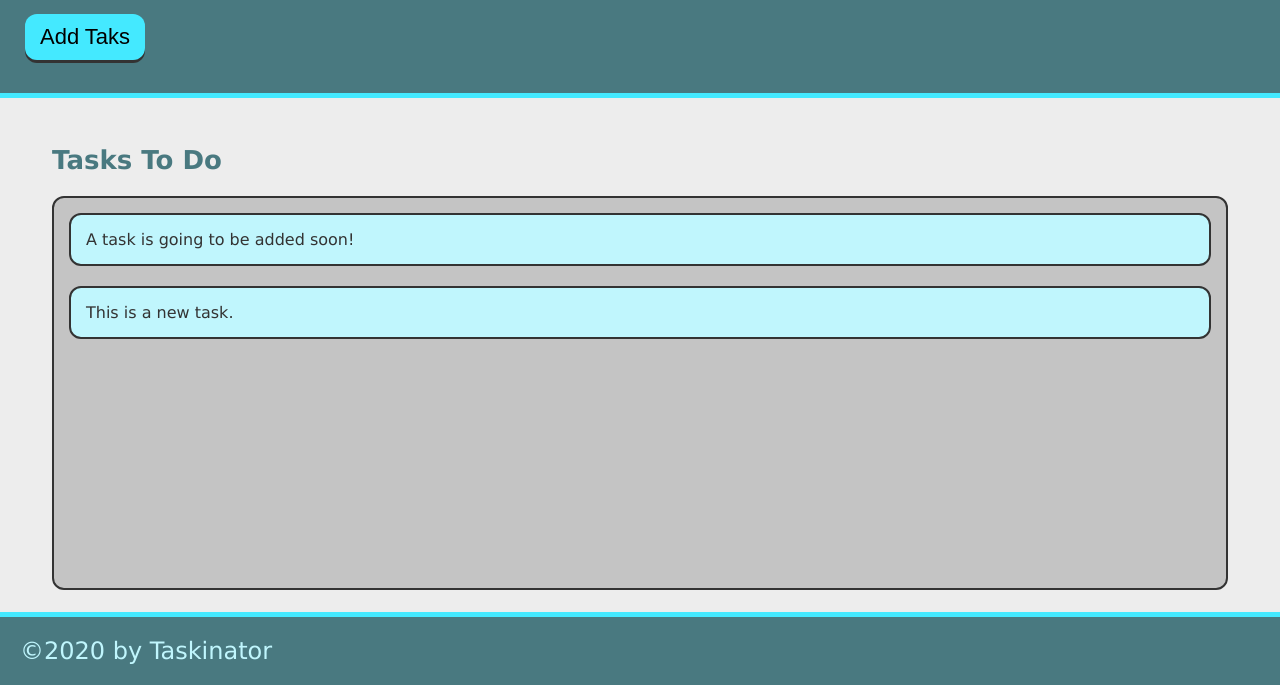
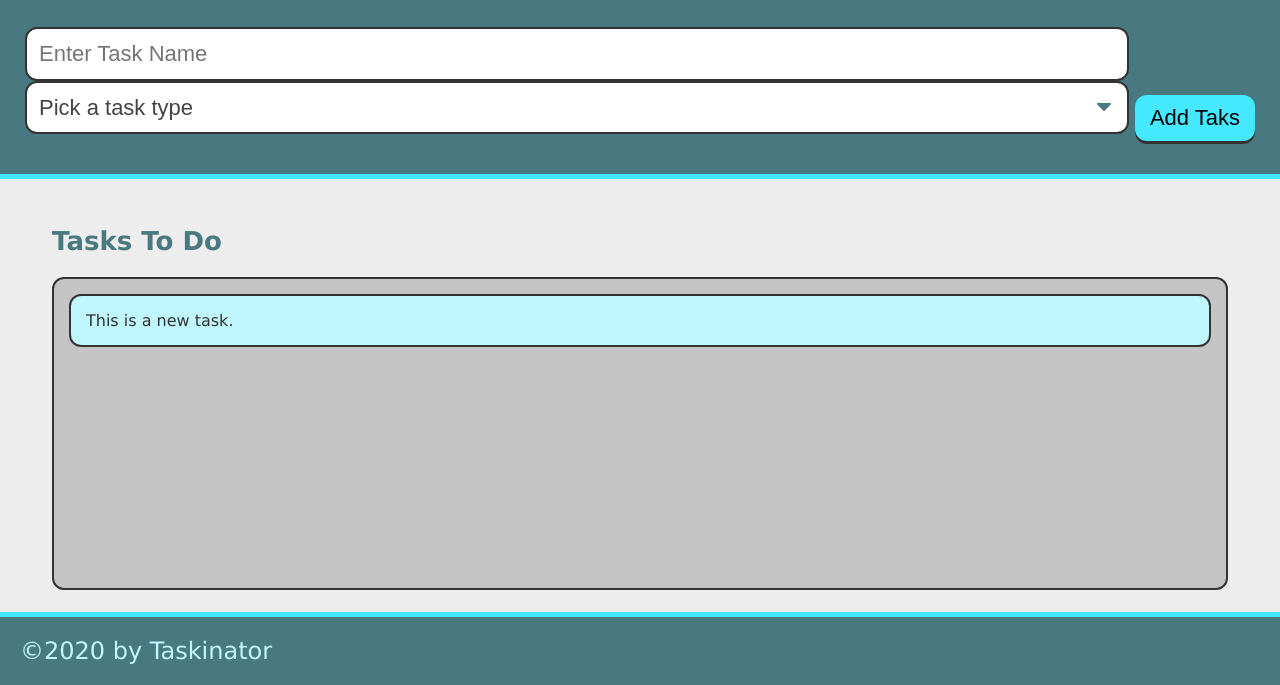
Before and after one commit to DCampos07/Taskinator, a plain HTML site: page index.html in a window 1280 px wide. Shown: the part 115-800 px from the top of the page. Drawn offline with Linux system fonts and the light colour scheme.

Commit message:
added drop-down menu bar

```diff
--- a/assets/js/script.js
+++ b/assets/js/script.js
@@ -1,3 +1,4 @@
+// Button Element / Create New Task //
 var buttonEl = document.querySelector("#save-task");
 var tasksToDoEl = document.querySelector("#tasks-to-do");
 
--- a/index.html
+++ b/index.html
@@ -12,16 +12,27 @@
 
 <body>
     <header>
-        <h1 class="page-title">Taskinator</h1>
+      <h1 class="page-title">Taskinator</h1>
         <p>Click the button below to add a new task!</p>
-        <button class="btn" id="save-task">Add Taks</button>
+          <form id="task-form">
+            <div class="form-group">
+              <input type="text" name="task-name" class="text-input" placeholder="Enter Task Name" />
+              <select name="task-type" class="select-dropdown">
+                <option value="" disabled selected>Pick a task type</option>
+                <option value="Print">Print</option>
+                <option value="Web">Web</option>
+                <option value="Mobile">Mobile</option>
+              </select>
+            </div>
+            <button class="btn" id="save-task" type="submit">Add Taks</button>
+          </form>
     </header>
 
     <main class="page-content">
         <section class="task-list-wrapper">
           <h2 class="list-title">Tasks To Do</h2>
           <ul class="task-list" id="tasks-to-do">
-            <li class="task-item">A task is going to be added soon!</li>
+            <!-- <li class="task-item">A task is going to be added soon!</li> -->
           </ul>
         </section>
       </main>
```
